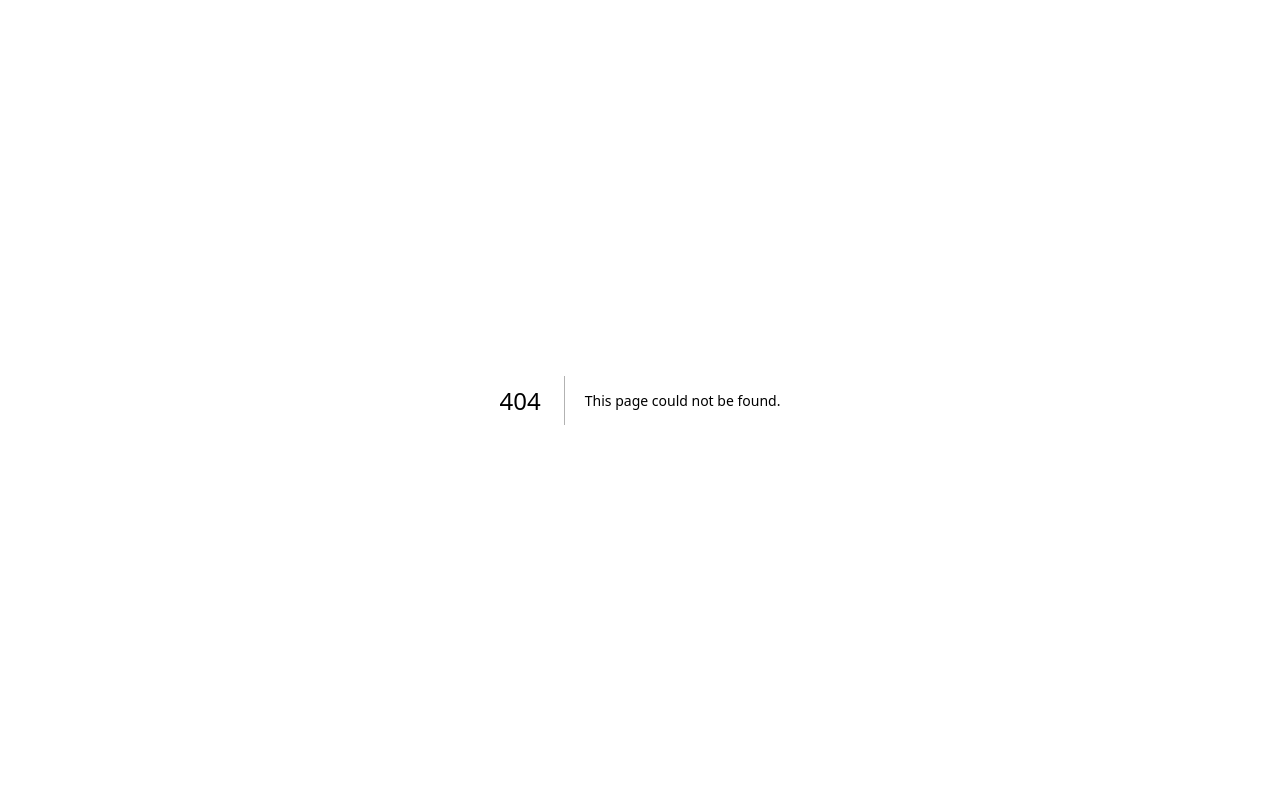
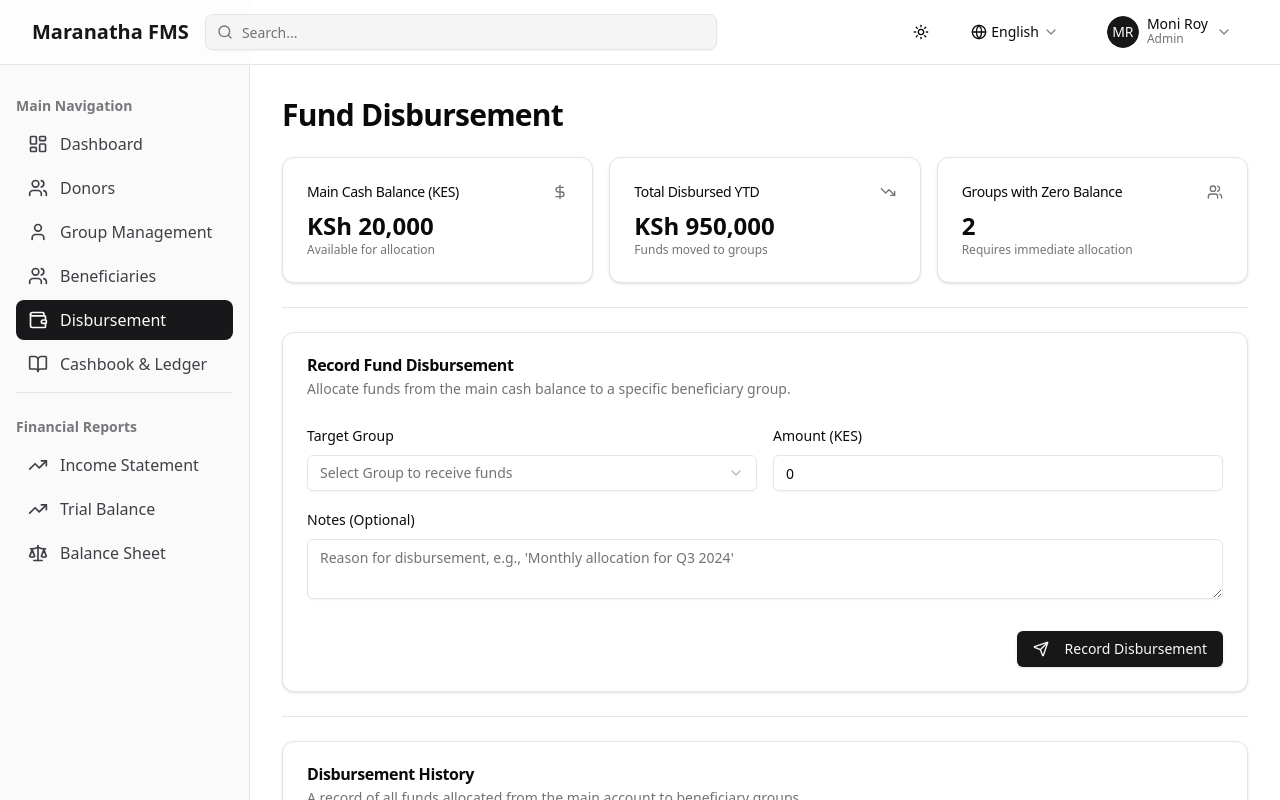
Before and after one commit to DevSpenz/Maranatha, a Next.js app: page /disbursement in a window 1280 px wide. Before the commit this address had no page. Shown: the top 800 px of the page. Built offline with nearby package versions, Linux system fonts and the light colour scheme.

Commit message:
[dyad] Implementing functional fund disbursement form and page - wrote 2 file(s)

```diff
--- /dev/null
+++ b/src/app/disbursement/page.tsx
@@ -0,0 +1,59 @@
+import { DashboardShell } from "@/components/layout/DashboardShell";
+import { Card, CardContent, CardDescription, CardHeader, CardTitle } from "@/components/ui/card";
+import { Separator } from "@/components/ui/separator";
+import { DisbursementForm } from "@/components/forms/DisbursementForm";
+import { DollarSign, TrendingDown, Users } from "lucide-react";
+import { MetricCard } from "@/components/dashboard/MetricCard";
+
+// Mock Disbursement Summary Data
+const mockDisbursementSummary = [
+  { title: "Main Cash Balance (KES)", value: "KSh 20,000", Icon: DollarSign, description: "Available for allocation" },
+  { title: "Total Disbursed YTD", value: "KSh 950,000", Icon: TrendingDown, description: "Funds moved to groups" },
+  { title: "Groups with Zero Balance", value: "2", Icon: Users, description: "Requires immediate allocation" },
+];
+
+
+export default function DisbursementPage() {
+  return (
+    <DashboardShell>
+      <div className="space-y-6">
+        <h1 className="text-3xl font-bold tracking-tight">Fund Disbursement</h1>
+
+        {/* Summary Cards */}
+        <div className="grid gap-4 md:grid-cols-3">
+          {mockDisbursementSummary.map((summary) => (
+            <MetricCard
+              key={summary.title}
+              title={summary.title}
+              value={summary.value}
+              description={summary.description}
+              Icon={summary.Icon}
+            />
+          ))}
+        </div>
+
+        <Separator />
+
+        {/* New Disbursement Form */}
+        <DisbursementForm />
+
+        <Separator />
+
+        {/* Disbursement History Table Placeholder */}
+        <Card>
+          <CardHeader>
+            <CardTitle>Disbursement History</CardTitle>
+            <CardDescription>
+              A record of all funds allocated from the main account to beneficiary groups.
+            </CardDescription>
+          </CardHeader>
+          <CardContent>
+            <div className="h-[300px] flex items-center justify-center text-muted-foreground">
+              Disbursement History Table Placeholder
+            </div>
+          </CardContent>
+        </Card>
+      </div>
+    </DashboardShell>
+  );
+}
--- /dev/null
+++ b/src/components/forms/DisbursementForm.tsx
@@ -0,0 +1,167 @@
+"use client";
+
+import { zodResolver } from "@hookform/resolvers/zod";
+import { useForm } from "react-hook-form";
+import * as z from "zod";
+import { Loader2, Send } from "lucide-react";
+import { Button } from "@/components/ui/button";
+import { Input } from "@/components/ui/input";
+import { Textarea } from "@/components/ui/textarea";
+import {
+  Form,
+  FormControl,
+  FormField,
+  FormItem,
+  FormLabel,
+  FormMessage,
+} from "@/components/ui/form";
+import { Card, CardContent, CardDescription, CardHeader, CardTitle } from "@/components/ui/card";
+import { toast } from "sonner";
+import { useState } from "react";
+import { Select, SelectContent, SelectItem, SelectTrigger, SelectValue } from "@/components/ui/select";
+
+// Mock data for Select fields
+const mockGroups = [
+    { id: "g1", name: "Primary Education Support", currentBalanceKes: 10000 },
+    { id: "g2", name: "Vocational Training", currentBalanceKes: 5000 },
+];
+
+// --- Zod Schema Definition ---
+const DisbursementSchema = z.object({
+  groupId: z.string().min(1, { message: "Please select a group." }),
+  amountKes: z.coerce.number().min(1, {
+    message: "Amount must be greater than zero.",
+  }),
+  notes: z.string().max(250).optional(),
+});
+
+type DisbursementFormValues = z.infer<typeof DisbursementSchema>;
+
+// Mock submission function
+const mockSubmitDisbursement = async (data: DisbursementFormValues) => {
+    await new Promise(resolve => setTimeout(resolve, 1000)); // Simulate API delay
+    console.log("Disbursement Recorded:", data);
+    return { success: true, amount: data.amountKes };
+};
+
+
+export function DisbursementForm() {
+  const [isSubmitting, setIsSubmitting] = useState(false);
+
+  const form = useForm<DisbursementFormValues>({
+    resolver: zodResolver(DisbursementSchema),
+    defaultValues: {
+      groupId: undefined,
+      amountKes: 0,
+      notes: "",
+    },
+  });
+
+  async function onSubmit(data: DisbursementFormValues) {
+    setIsSubmitting(true);
+    try {
+        await mockSubmitDisbursement(data);
+        toast.success(`KSh ${data.amountKes.toLocaleString()} disbursed successfully!`);
+        form.reset({
+            groupId: undefined,
+            amountKes: 0,
+            notes: "",
+        });
+    } catch (error) {
+        toast.error("Failed to record disbursement.");
+    } finally {
+        setIsSubmitting(false);
+    }
+  }
+
+  return (
+    <Card>
+      <CardHeader>
+        <CardTitle>Record Fund Disbursement</CardTitle>
+        <CardDescription>
+          Allocate funds from the main cash balance to a specific beneficiary group.
+        </CardDescription>
+      </CardHeader>
+      <CardContent>
+        <Form {...form}>
+          <form onSubmit={form.handleSubmit(onSubmit)} className="grid gap-4 md:grid-cols-2">
+
+            {/* Group Selection */}
+            <FormField
+              control={form.control}
+              name="groupId"
+              render={({ field }) => (
+                <FormItem>
+                  <FormLabel>Target Group</FormLabel>
+                  <Select onValueChange={field.onChange} defaultValue={field.value}>
+                    <FormControl>
+                      <SelectTrigger>
+                        <SelectValue placeholder="Select Group to receive funds" />
+                      </SelectTrigger>
+                    </FormControl>
+                    <SelectContent>
+                      {mockGroups.map(group => (
+                          <SelectItem key={group.id} value={group.id}>
+                            {group.name} (Balance: KSh {group.currentBalanceKes.toLocaleString()})
+                          </SelectItem>
+                      ))}
+                    </SelectContent>
+                  </Select>
+                  <FormMessage />
+                </FormItem>
+              )}
+            />
+
+            {/* Amount KES */}
+            <FormField
+              control={form.control}
+              name="amountKes"
+              render={({ field }) => (
+                <FormItem>
+                  <FormLabel>Amount (KES)</FormLabel>
+                  <FormControl>
+                    <Input
+                        type="number"
+                        step="100"
+                        placeholder="e.g., 50000"
+                        {...field}
+                        onChange={e => field.onChange(parseFloat(e.target.value) || 0)}
+                    />
+                  </FormControl>
+                  <FormMessage />
+                </FormItem>
+              )}
+            />
+
+            {/* Notes */}
+            <FormField
+              control={form.control}
+              name="notes"
+              render={({ field }) => (
+                <FormItem className="md:col-span-2">
+                  <FormLabel>Notes (Optional)</FormLabel>
+                  <FormControl>
+                    <Textarea placeholder="Reason for disbursement, e.g., 'Monthly allocation for Q3 2024'" {...field} />
+                  </FormControl>
+                  <FormMessage />
+                </FormItem>
+              )}
+            />
+
+            {/* Submit Button */}
+            <div className="md:col-span-2 flex items-end justify-end pt-4">
+              <Button type="submit" disabled={isSubmitting}>
+                {isSubmitting ? (
+                    <Loader2 className="mr-2 h-4 w-4 animate-spin" />
+                ) : (
+                    <Send className="mr-2 h-4 w-4" />
+                )}
+                {isSubmitting ? "Recording..." : "Record Disbursement"}
+              </Button>
+            </div>
+          </form>
+        </Form>
+      </CardContent>
+    </Card>
+  );
+}
```
